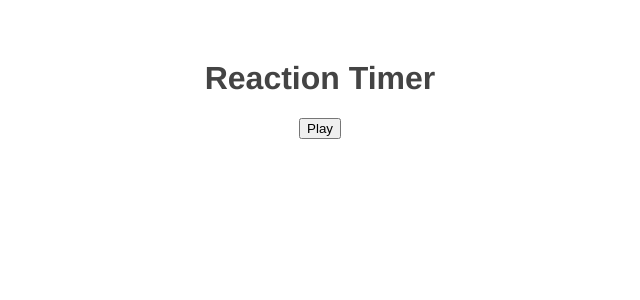
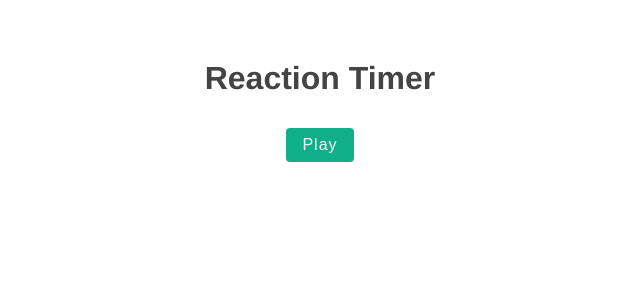
Before and after one commit to MacDavid1989/reaction-timer, a Vue app: page / in a window 1280 px wide. Shown: the top 300 px of the page, without its empty margins (320-960 px from the left). Built offline with nearby package versions, Linux system fonts and the light colour scheme.

Commit message:
add data property rank to Results component, utilize method lifecycle hook to update rank based on reaction time, style button and rank

```diff
--- a/src/components/Results.vue
+++ b/src/components/Results.vue
@@ -1,12 +1,33 @@
 <template>
   <p>Reaction time: {{ score }} ms</p>
+  <p class="rank">{{ rank }}</p>
 </template>
 
 <script>
 export default {
   name: "Results",
   props: ["score"],
+  data() {
+    return {
+      rank: null,
+    };
+  },
+  mounted() {
+    if (this.score < 250) {
+      this.rank = "Ninja fingers";
+    } else if (this.score < 350) {
+      this.rank = "Average joe";
+    } else {
+      this.rank = "Snail pace...";
+    }
+  },
 };
 </script>
 
-<style></style>
+<style scoped>
+.rank {
+  font-size: 1.4em;
+  color: #0faf87;
+  font-weight: bold;
+}
+</style>
--- a/src/styles/global.css
+++ b/src/styles/global.css
@@ -8,7 +8,16 @@
 }
 button {
   cursor: pointer;
+  background: #0faf87;
+  color: white;
+  border: none;
+  padding: 8px 16px;
+  border-radius: 4px;
+  font-size: 16px;
+  letter-spacing: 1px;
+  margin: 10px;
 }
 button:disabled {
+  opacity: 0.2;
   cursor: not-allowed;
 }
```
